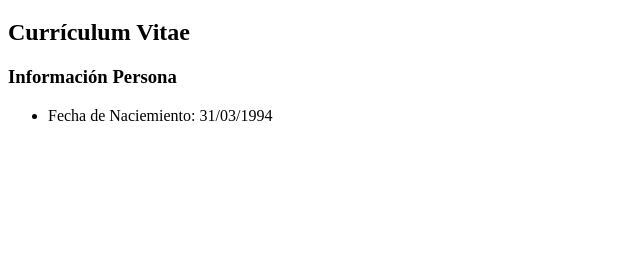
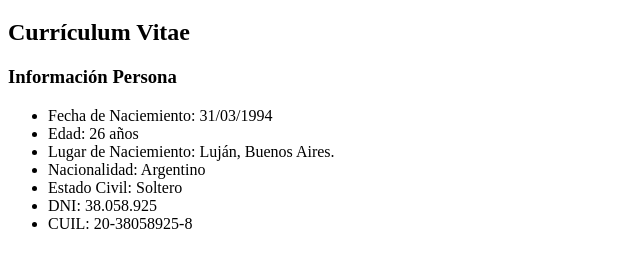
Before and after one commit to ArielRenyinski/curriculum, a plain HTML site: page index.html in a window 1280 px wide. Shown: the part 61-328 px from the top of the page, without its empty margins (0-640 px from the left). Drawn offline with Linux system fonts and the light colour scheme.

Commit message:
Update index.html

```diff
--- a/index.html
+++ b/index.html
@@ -12,9 +12,13 @@
 
     <h3>Información Persona</h3>
     <ul>
-        <li>
-            Fecha de Naciemiento: 31/03/1994
-        </li>
+        <li>Fecha de Naciemiento: 31/03/1994</li>
+        <li>Edad: 26 años</li>
+        <li>Lugar de Naciemiento: Luján, Buenos Aires.</li>
+        <li>Nacionalidad: Argentino</li>
+        <li>Estado Civil: Soltero</li>
+        <li>DNI: 38.058.925</li>
+        <li>CUIL: 20-38058925-8</li>
     </ul>
 </body>
 </html>
```
